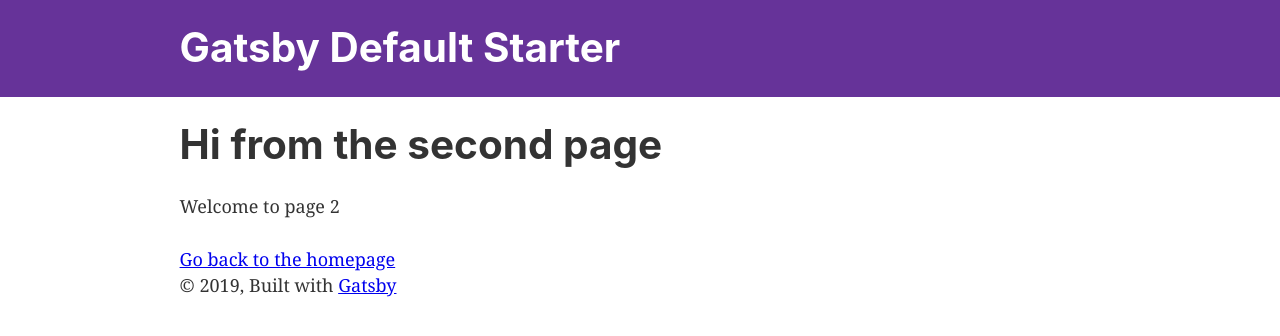
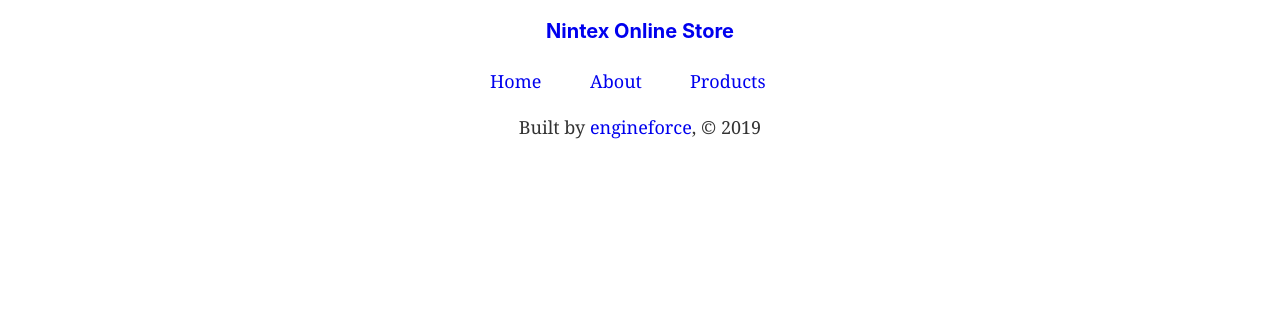
Before and after one commit to engineforce/nintex-store, a Gatsby site in the folder clients/store-web/: page /products in a window 1280 px wide. Built offline with nearby package versions, Linux system fonts and the light colour scheme; Gatsby itself is replaced by a stand-in of ours.

Commit message:
Cleanup react component

```diff
--- a/clients/store-web/gatsby-config.js
+++ b/clients/store-web/gatsby-config.js
@@ -1,8 +1,8 @@
 module.exports = {
   siteMetadata: {
-    title: `Gatsby Default Starter`,
-    description: `Kick off your next, great Gatsby project with this default starter. This barebones starter ships with the main Gatsby configuration files you might need.`,
-    author: `@gatsbyjs`,
+    title: `Nintex Online Store`,
+    description: `Online store with great promotions.`,
+    author: `Paul Li`,
   },
   plugins: [
     `gatsby-plugin-react-helmet`,
@@ -15,21 +15,5 @@ module.exports = {
     },
     `gatsby-transformer-sharp`,
     `gatsby-plugin-sharp`,
-    {
-      resolve: `gatsby-plugin-manifest`,
-      options: {
-        name: `gatsby-starter-default`,
-        short_name: `starter`,
-        start_url: `/`,
-        background_color: `#663399`,
-        theme_color: `#663399`,
-        display: `minimal-ui`,
-        icon: `src/images/gatsby-icon.png`, // This path is relative to the root of the site.
-      },
-    },
-    // Paul Debug
-    // this (optional) plugin enables Progressive Web App + Offline functionality
-    // To learn more, visit: https://gatsby.dev/offline
-    // `gatsby-plugin-offline`,
   ],
 }
--- a/clients/store-web/package.json
+++ b/clients/store-web/package.json
@@ -15,10 +15,12 @@
     "prop-types": "^15.7.2",
     "react": "^16.8.6",
     "react-dom": "^16.8.6",
-    "react-helmet": "^5.2.1"
+    "react-helmet": "^5.2.1",
+    "styled-components": "^4.3.2"
   },
   "devDependencies": {
     "@types/jest": "^24.0.16",
+    "@types/styled-components": "^4.1.18",
     "babel-jest": "^24.8.0",
     "babel-preset-gatsby": "^0.2.8",
     "identity-obj-proxy": "^3.0.0",
@@ -31,7 +33,7 @@
   "scripts": {
     "dev": "gatsby develop",
     "build": "gatsby build",
-    "serve": "gatsby serve",
+    "start": "gatsby serve",
     "test": "tsc && gatsby build && jest",
     "test:watch": "npm test -- --watch"
   }
--- /dev/null
+++ b/clients/store-web/src/components/footer/index.js
@@ -0,0 +1,13 @@
+import React from 'react'
+import { Root } from './styled'
+
+const Footer = () => (
+  <Root>
+    <span>
+      Built by {` `} <a href="mailto:engineforce@gmail.comm">engineforce</a>, ©{' '}
+      {new Date().getFullYear()}
+    </span>
+  </Root>
+)
+
+export default Footer
--- /dev/null
+++ b/clients/store-web/src/components/footer/styled.js
@@ -0,0 +1,11 @@
+import styled from 'styled-components'
+
+export const Root = styled.footer`
+  display: flex;
+  flex-direction: row;
+  flex-wrap: nowrap;
+  justify-content: center;
+  align-content: center;
+  align-items: flex-start;
+  margin-top: 20px;
+`
--- a/clients/store-web/src/components/header/index.js
+++ b/clients/store-web/src/components/header/index.js
@@ -1,34 +1,14 @@
 import { Link } from 'gatsby'
 import PropTypes from 'prop-types'
 import React from 'react'
+import { Root, H1 } from './styled'
 
 const Header = ({ siteTitle }) => (
-  <header
-    style={{
-      background: `rebeccapurple`,
-      marginBottom: `1.45rem`,
-    }}
-  >
-    <div
-      style={{
-        margin: `0 auto`,
-        maxWidth: 960,
-        padding: `1.45rem 1.0875rem`,
-      }}
-    >
-      <h1 style={{ margin: 0 }}>
-        <Link
-          to="/"
-          style={{
-            color: `white`,
-            textDecoration: `none`,
-          }}
-        >
-          {siteTitle}
-        </Link>
-      </h1>
-    </div>
-  </header>
+  <Root>
+    <H1>
+      <Link to="/">{siteTitle}</Link>
+    </H1>
+  </Root>
 )
 
 Header.propTypes = {
--- /dev/null
+++ b/clients/store-web/src/components/header/styled.js
@@ -0,0 +1,15 @@
+import styled from 'styled-components'
+
+export const Root = styled.header`
+  display: flex;
+  flex-direction: row;
+  flex-wrap: nowrap;
+  justify-content: center;
+  align-content: center;
+  align-items: flex-start;
+  margin-top: 20px;
+`
+
+export const H1 = styled.h1`
+  font-size: 20px;
+`
--- a/clients/store-web/src/components/layout/index.js
+++ b/clients/store-web/src/components/layout/index.js
@@ -9,8 +9,10 @@ import React from 'react'
 import PropTypes from 'prop-types'
 import { useStaticQuery, graphql } from 'gatsby'
 
+import './reset.css'
 import Header from '../header'
-import './reset.css'
+import Navigation from '../navigation'
+import Footer from '../footer'
 
 const Layout = ({ children }) => {
   const data = useStaticQuery(graphql`
@@ -26,21 +28,9 @@ const Layout = ({ children }) => {
   return (
     <>
       <Header siteTitle={data.site.siteMetadata.title} />
-      <div
-        style={{
-          margin: `0 auto`,
-          maxWidth: 960,
-          padding: `0px 1.0875rem 1.45rem`,
-          paddingTop: 0,
-        }}
-      >
-        <main>{children}</main>
-        <footer>
-          © {new Date().getFullYear()}, Built with
-          {` `}
-          <a href="https://www.gatsbyjs.org">Gatsby</a>
-        </footer>
-      </div>
+      <Navigation></Navigation>
+      <main>{children}</main>
+      <Footer />
     </>
   )
 }
--- a/clients/store-web/src/components/layout/reset.css
+++ b/clients/store-web/src/components/layout/reset.css
@@ -42,6 +42,7 @@ template {
 a {
   background-color: transparent;
   -webkit-text-decoration-skip: objects;
+  text-decoration: none;
 }
 a:active,
 a:hover {
--- a/clients/store-web/src/components/navigation/index.js
+++ b/clients/store-web/src/components/navigation/index.js
@@ -0,0 +1,19 @@
+import React from 'react'
+import { Link } from 'gatsby'
+import { Root, NavItem } from './styled'
+
+const Navigation = () => (
+  <Root>
+    <NavItem>
+      <Link to="/">Home</Link>
+    </NavItem>
+    <NavItem>
+      <Link to="/about">About</Link>
+    </NavItem>
+    <NavItem>
+      <Link to="/products">Products</Link>
+    </NavItem>
+  </Root>
+)
+
+export default Navigation
--- /dev/null
+++ b/clients/store-web/src/components/navigation/styled.js
@@ -0,0 +1,14 @@
+import styled from 'styled-components'
+
+export const Root = styled.div`
+  display: flex;
+  flex-direction: row;
+  flex-wrap: nowrap;
+  justify-content: center;
+  align-content: center;
+  align-items: flex-start;
+`
+
+export const NavItem = styled.div`
+  width: 100px;
+`
--- /dev/null
+++ b/clients/store-web/src/components/products/index.js
@@ -0,0 +1,5 @@
+import React from 'react'
+
+const Products = () => <div></div>
+
+export default Products
--- a/clients/store-web/src/pages/products.js
+++ b/clients/store-web/src/pages/products.js
@@ -1,16 +1,14 @@
 import React from 'react'
-import { Link } from 'gatsby'
 
 import Layout from '../components/layout'
 import SEO from '../components/seo'
+import Products from '../components/products'
 
-const SecondPage = () => (
+const ProductsPage = () => (
   <Layout>
-    <SEO title="Page two" />
-    <h1>Hi from the second page</h1>
-    <p>Welcome to page 2</p>
-    <Link to="/">Go back to the homepage</Link>
+    <SEO title="Products" />
+    <Products />
   </Layout>
 )
 
-export default SecondPage
+export default ProductsPage
--- a/packages/price-calculators/src/calculateOrderPrice.js
+++ b/packages/price-calculators/src/calculateOrderPrice.js
@@ -12,7 +12,7 @@ const calculateOrderPrice = pipe(
     orderItems,
     products,
     promoCode,
-    total: getTotalFromOrderItems({ products })(orderItems),
+    total: calculateTotalFromOrderItems({ products })(orderItems),
   }),
   when(
     ({ promoCode }) => !!promoCode,
@@ -37,7 +37,7 @@ function toPrice(price) {
  * @param {object} input
  * @param {Record<string, IProduct>} input.products
  */
-const getTotalFromOrderItems = ({ products }) =>
+const calculateTotalFromOrderItems = ({ products }) =>
   reduce((total, item) => {
     return total + item.quantity * products[item.productId].price
   }, 0)
--- a/packages/price-calculators/src/promo-strategies/FF9543D1.js
+++ b/packages/price-calculators/src/promo-strategies/FF9543D1.js
@@ -16,7 +16,7 @@ module.exports = ({ orderItems, products }) => {
     )
   )
 
-  return getTotalFromOrderItems(products)(orderItems)
+  return calculateTotalFromOrderItems(products)(orderItems)
 }
 
 /**
@@ -27,7 +27,7 @@ const getDocumentsCount = pipe(
   reduce((count, item) => count + item.quantity, 0)
 )
 
-const getTotalFromOrderItems = products =>
+const calculateTotalFromOrderItems = products =>
   reduce((total, item) => {
     if (item.productId === 'docgen') {
       return total + item.quantity * 8.99
--- a/packages/price-calculators/src/promo-strategies/YYGWKJD.js
+++ b/packages/price-calculators/src/promo-strategies/YYGWKJD.js
@@ -16,7 +16,7 @@ module.exports = ({ orderItems, products }) => {
     )
   )
 
-  return getTotalFromOrderItems(products)(orderItems)
+  return calculateTotalFromOrderItems(products)(orderItems)
 }
 
 /**
@@ -27,7 +27,7 @@ const getWorkflowsCount = pipe(
   reduce((count, item) => count + item.quantity, 0)
 )
 
-const getTotalFromOrderItems = products =>
+const calculateTotalFromOrderItems = products =>
   reduce((total, item) => {
     if (item.productId === 'form') {
       return total + item.quantity * 89.99
```
Also changed, not shown: clients/store-web/src/components/seo/index.js (renamed from clients/store-web/src/components/seo.js), 1 other file.
